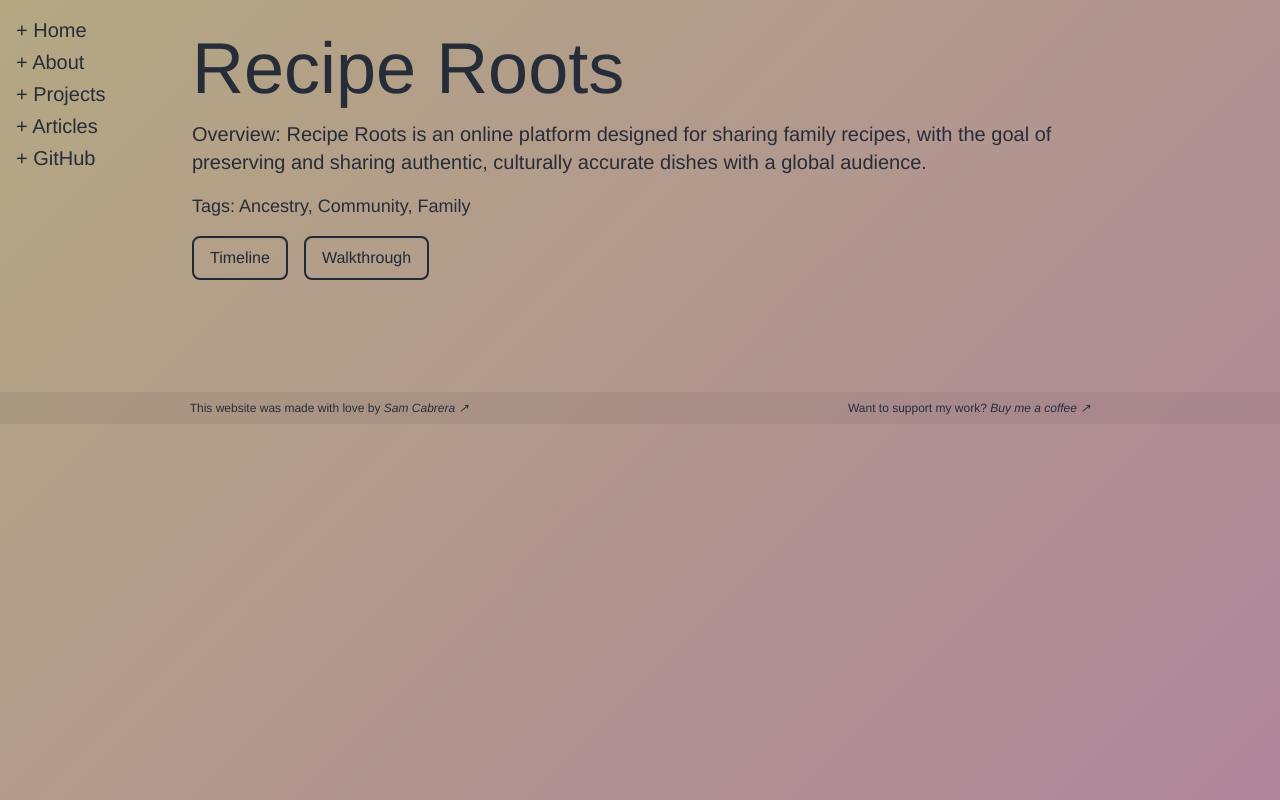
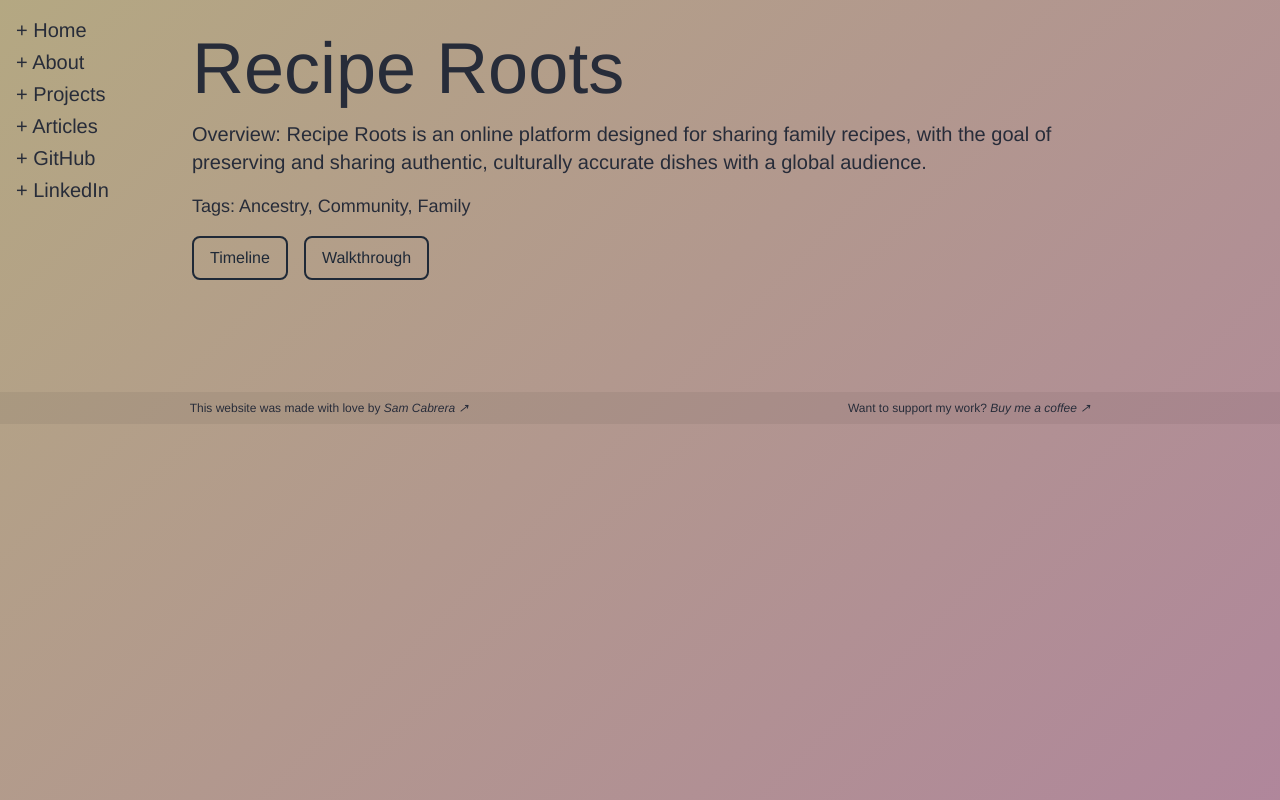
Before and after one commit to samanthacabrera/portfolio, a React (Create React App) app: page /projects/1 in a window 1280 px wide. Built offline with nearby package versions, Linux system fonts and the light colour scheme.

Commit message:
minor updates to about and nav

```diff
--- a/src/Intro.jsx
+++ b/src/Intro.jsx
@@ -35,20 +35,13 @@ function Intro() {
       <p>In my free time, you can find me practicing yoga, solving puzzles, or watching movies. When the weather permits, I
         love to go on picnics and hike. I am in constant pursuit of new experiences, embracing the richness that life has to offer.</p>
 
-        <div className="text-center space-x-4">
+        <div className="text-center">
         <a
             href={resumeDownloadLink}
             download="samanthaCabreraResume.pdf"
             className="btn-dark"
         >
             Download Resume
-        </a>
-        <a
-            href="https://www.linkedin.com/in/samcabreraa/"
-            target="_blank" rel="noreferrer"
-            className="btn-dark"
-        >
-           View LinkedIn
         </a>
         </div>
     </div>
--- a/src/Navbar.jsx
+++ b/src/Navbar.jsx
@@ -129,6 +129,15 @@ const Navbar = () => {
           >
           + GitHub
           </a>
+          <a
+            href="https://www.linkedin.com/in/samcabreraa/"
+            target="_blank"
+            rel="noopener noreferrer"
+            className="block transition-transform transform hover:scale-105 hover:-translate-y-1 duration-300 ease-in-out scramble-hover"
+            data-value="+ LinkedIn"
+          >
+          + LinkedIn
+          </a>
         </div>
       </nav>
 
@@ -177,6 +186,16 @@ const Navbar = () => {
               >
                 GitHub
               </a>
+              <a
+                href="https://www.linkedin.com/in/samcabreraa/"
+                target="_blank"
+                rel="noopener noreferrer"
+                className="block w-full py-3 border-b border-gray-300 text-left transition-transform transform hover:-translate-y-1 duration-300 ease-in-out scramble-hover"
+                data-value="LinkedIn"
+                onClick={() => setIsMenuOpen(false)}
+              >
+                LinkedIn
+              </a>
             </div>
           </div>
         </div>
--- a/src/index.css
+++ b/src/index.css
@@ -70,3 +70,24 @@ html {
 .sub-heading {
   @apply text-7xl font-light;
 }
+
+/* Timeline Container */
+.timeline {
+  position: relative;
+  max-width: 900px;
+  margin: 0 auto;
+}
+
+/* Timeline Item */
+.timeline-item {
+  position: relative;
+  width: 50%;
+}
+
+.timeline-item:nth-child(even) {
+  left: 50%;
+}
+
+.timeline-item:nth-child(odd) {
+  left: 0;
+}
```
